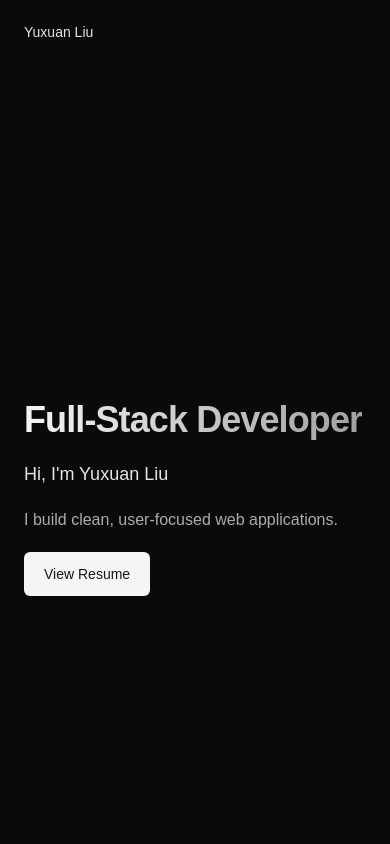
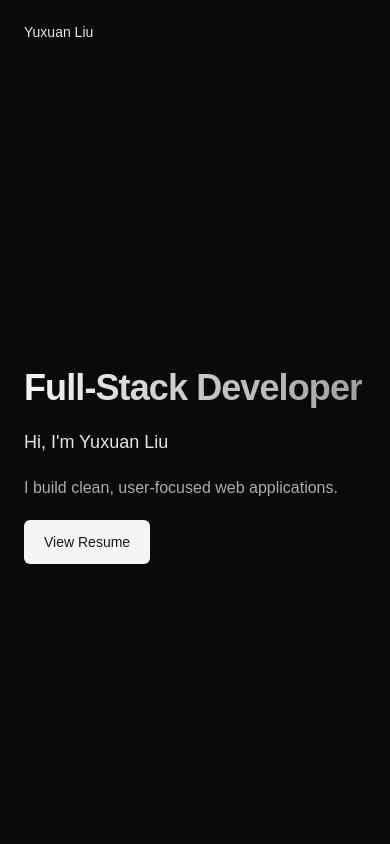
Before and after one commit to lllLucario/yuxuan-portfolio, a Next.js app: page / in a window 390 px wide. Shown: the top 844 px of the page. Built offline with nearby package versions, Linux system fonts and the light colour scheme.

Commit message:
Adjust section padding in layout component for improved responsiveness and visual balance

```diff
--- a/components/layout/Section.tsx
+++ b/components/layout/Section.tsx
@@ -7,7 +7,7 @@ interface SectionProps {
 
 export default function Section({ id, children }: SectionProps) {
   return (
-    <section id={id} className="py-24">
+    <section id={id} className="py-16 sm:py-24">
       {children}
     </section>
   );
```
